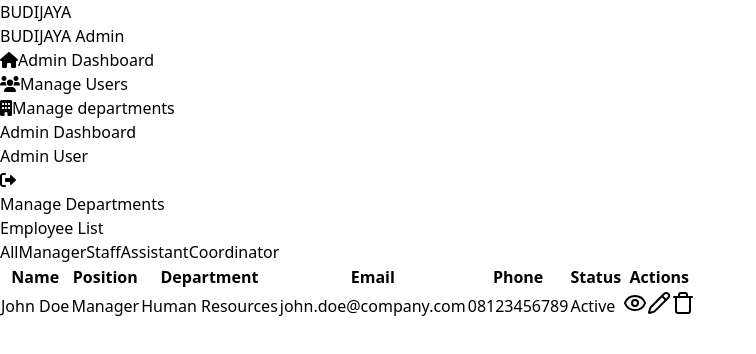
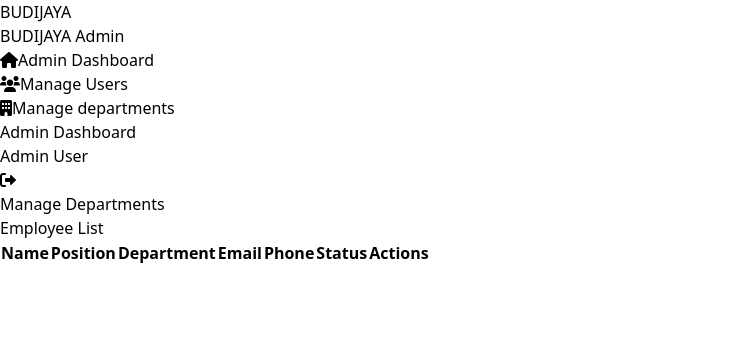
Before and after one commit to adriantumanggor/budiNextAcakadul, a Next.js app: page /admin/manage-departments in a window 1280 px wide. Shown: the top 354 px of the page, without its empty margins (0-756 px from the left). Built offline with nearby package versions, Linux system fonts and the light colour scheme.

Commit message:
Auto-commit: Updates made on Fri Nov 29 02:02:23 PM WIB 2024

```diff
--- a/src/app/admin/manage-departments/page.tsx
+++ b/src/app/admin/manage-departments/page.tsx
@@ -1,11 +1,8 @@
 'use client';
 
 import React, { useState } from 'react';
-import PositionFilter from '../../components/EmployeeTable/PositionFilter';
 import EmployeeTable from '../../components/EmployeeTable/EmployeeTable';
-import { Position } from '../../types/position';
 import { Karyawan } from '../../types/api';
-// import
 
 export default function ManageDepartmentsPage() {
   const [employees, setEmployees] = useState<Karyawan[]>([
@@ -20,31 +17,17 @@ export default function ManageDepartmentsPage() {
     },
   ]);
 
-  const [activeFilter, setActiveFilter] = useState<Position>('All');
-  const filteredEmployees =
-    activeFilter === 'All'
-      ? employees
-      : employees.filter((emp) => emp.position === activeFilter);
-
-  const positionFilters: Position[] = ['All', 'Manager', 'Staff', 'Assistant', 'Coordinator'];
-
   return (
     <div className="p-6">
       <h1 className="text-2xl font-bold mb-4">Manage Departments</h1>
       <div className="flex justify-between items-center mb-6">
         <h3 className="text-lg font-semibold text-gray-700">Employee List</h3>
       </div>
-      <PositionFilter
-        filters={positionFilters}
-        activeFilter={activeFilter}
-        onFilterChange={setActiveFilter}
-      />
       <EmployeeTable
-        employees={filteredEmployees}
         onView={(emp) => console.log('View:', emp)}
         onEdit={(emp) => console.log('Edit:', emp)}
         onDelete={(id) => console.log('Delete:', id)}
-      />
+        employees={[]} />
     </div>
   );
 }
--- a/src/app/types/api.d.ts
+++ b/src/app/types/api.d.ts
@@ -12,11 +12,11 @@ export interface Card {
 export interface Karyawan {
     id: string;
     name: string;
-    position: String;
+    position: string;
     department: string;
     email: string;
     phone: string;
-    status: EmployeeStatus;
+    status: string;
 }
 
 // Tipe untuk data departemen
--- a/src/app/types/position.d.ts
+++ /dev/null
@@ -1 +0,0 @@
-export type Position = 'All' | 'Manager' | 'Staff' | 'Assistant' | 'Coordinator';
```
Also changed, not shown: src/app/admin/manage-users/page.tsx (+21 -7 lines), 1 other file (tests, documents, lock files or other folders).
